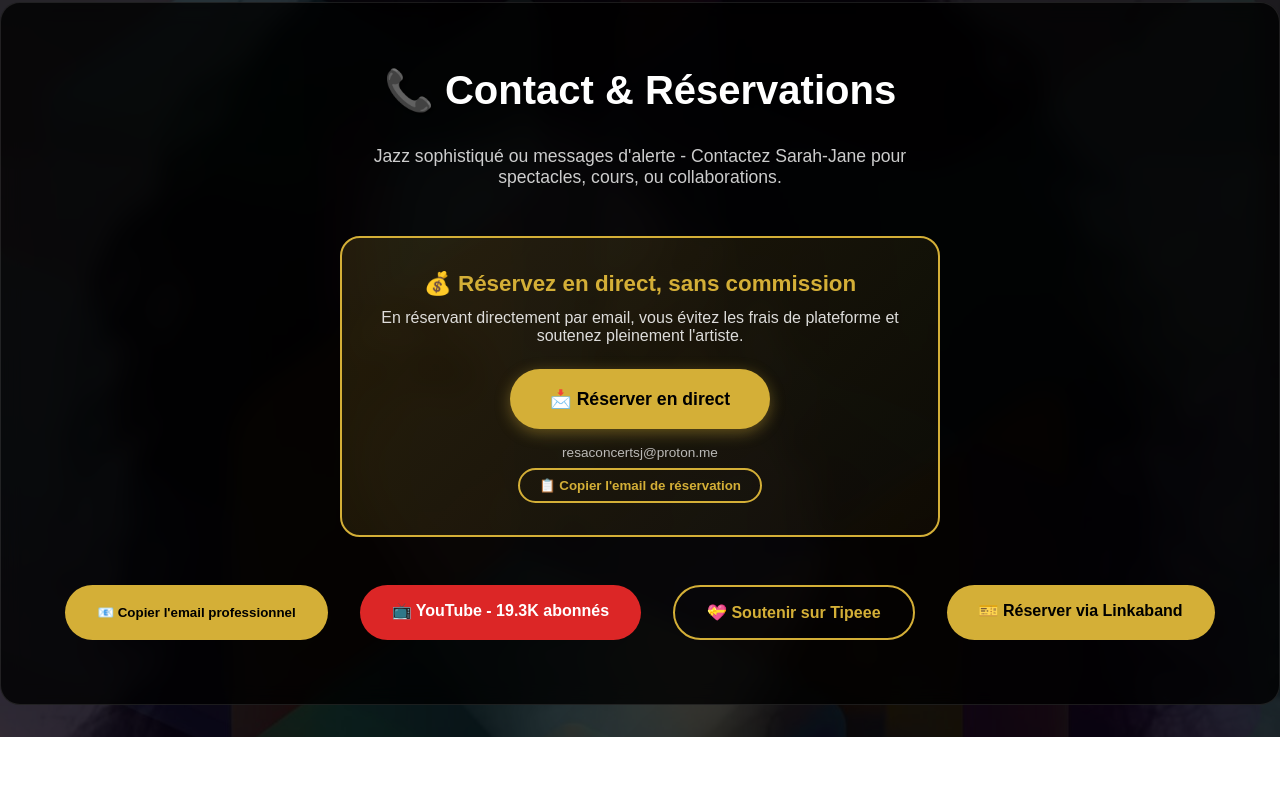
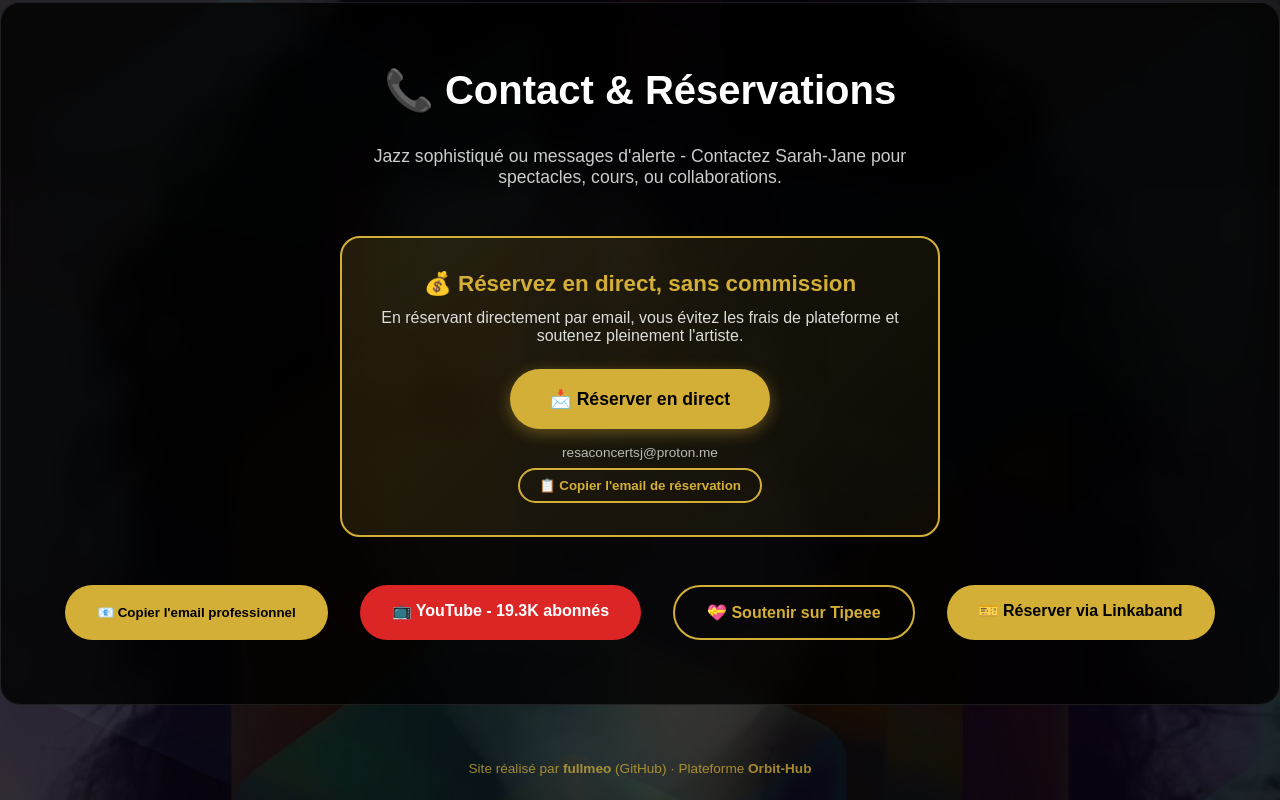
Before and after one commit to fullmeo/Saraj-Jane-Website, a website: page index.html in a window 1280 px wide. Shown: the part 4426-5226 px from the top of the page. Before the commit the page ends 5163 px from the top, so only its background shows below. Drawn offline with Linux system fonts and the light colour scheme; no server answers.

Commit message:
feat(footer): ajouter le crédit du site (fullmeo, Orbit-Hub)
Co-Authored-By: Claude Haiku 5.5 <noreply@anthropic.com>

```diff
--- a/index.html
+++ b/index.html
@@ -1600,5 +1600,8 @@ document.querySelectorAll('.copy-email-btn').forEach(function(btn) {
     });
 });
 </script>
+    <footer style="text-align: center; padding: 1.5rem 1rem; font-size: 0.85rem; opacity: 0.75; color: #D4AF37;">
+        <p>Site réalisé par <strong>fullmeo</strong> (GitHub) · Plateforme <strong>Orbit-Hub</strong></p>
+    </footer>
 </body>
 </html>
```
